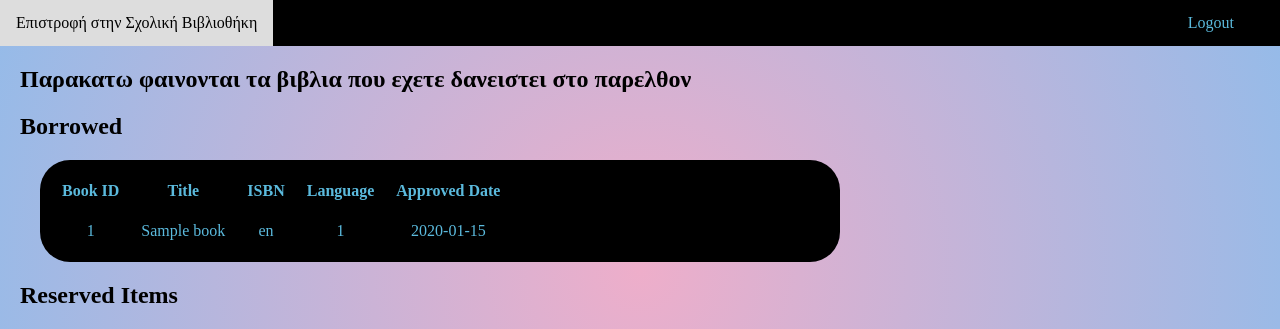
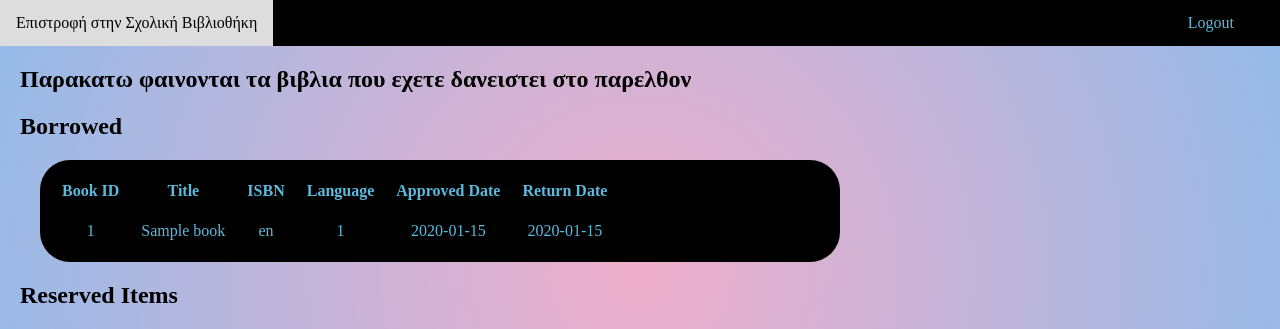
Before and after one commit to ntua-el20827/NTUA_Databases_Project_Team44_Library, a Flask app: page /mybooks in a window 1280 px wide. Shown: the top 329 px of the page. Run offline with Flask 3, Linux system fonts and the light colour scheme; a user stored in the database is signed in; tables that the repository leaves empty hold one stand-in row (values such as "Sample post"); some libraries are stand-ins or nearby versions.

Commit message:
μνματα

```diff
--- a/library/routes.py
+++ b/library/routes.py
@@ -404,7 +404,7 @@ def mybooks():
         cur.close()
 
     cur = mydb.connection.cursor()
-    query = """ SELECT bs.book_id, b.title, b.book_language, b.ISBN, bs.approval_date, bs.book_status_id
+    query = """ SELECT bs.book_id, b.title, b.book_language, b.ISBN, bs.approval_date, bs.book_status_id, bs.return_date
         FROM book_status bs
         JOIN book b ON bs.book_id = b.book_id
         WHERE bs.user_id = %s AND bs.status = 'borrowed' """
@@ -646,7 +646,7 @@ def rent():
     if (ekprothesma==()):
         print("mesa")
         # Ελεγχος αν αυτο που διαλεξες το εχεις δανεισμένο ή κρατημένο
-        query = """ SELECT book_id FROM book_status WHERE user_id = %s AND book_id = %s AND return_date IS NULL """
+        query = """ SELECT book_id FROM book_status WHERE user_id = %s AND book_id = %s AND (return_date IS NULL OR status = 'reserved') """
         cur.execute(query,(user_id, book_id,))
         exei_daneistei = cur.fetchone()
         if exei_daneistei:
--- a/library/templates/mybooks.html
+++ b/library/templates/mybooks.html
@@ -38,6 +38,7 @@
                 <th>ISBN</th>
                 <th>Language</th>
                 <th> Approved Date </th>
+                <th> Return Date </th>
 
             </tr>
         </thead>
@@ -49,6 +50,7 @@
                     <td>{{ item[2] }}</td>
                     <td>{{ item[3] }}</td>
                     <td>{{ item[4] }}</td>
+                    <td>{{ item[6] }}</td>
 
                 </tr>
             {% endfor %}
```
